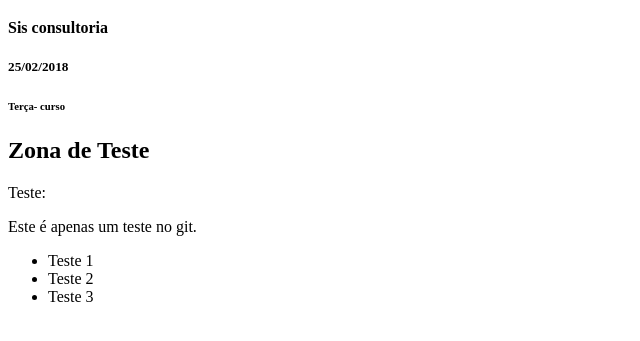
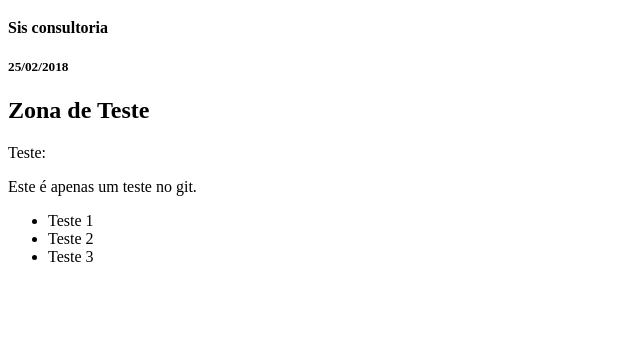
Before and after one commit to gabferreiraan/gabferreiraan.github.io, a plain HTML site: page index.html in a window 1280 px wide. Shown: the part 91-432 px from the top of the page, without its empty margins (0-640 px from the left). Drawn offline with Linux system fonts and the light colour scheme.

Commit message:
h6 excluido

```diff
--- a/index.html
+++ b/index.html
@@ -7,7 +7,6 @@
 <h3>Gabriela Ferreira do Nascimento</h3>
 <h4>Sis consultoria</h4>
 <h5>25/02/2018</h5>
-<h6>Terça- curso</h6>
 
 <h2>Zona de Teste</h2>
 <p>Teste:</p>
```
